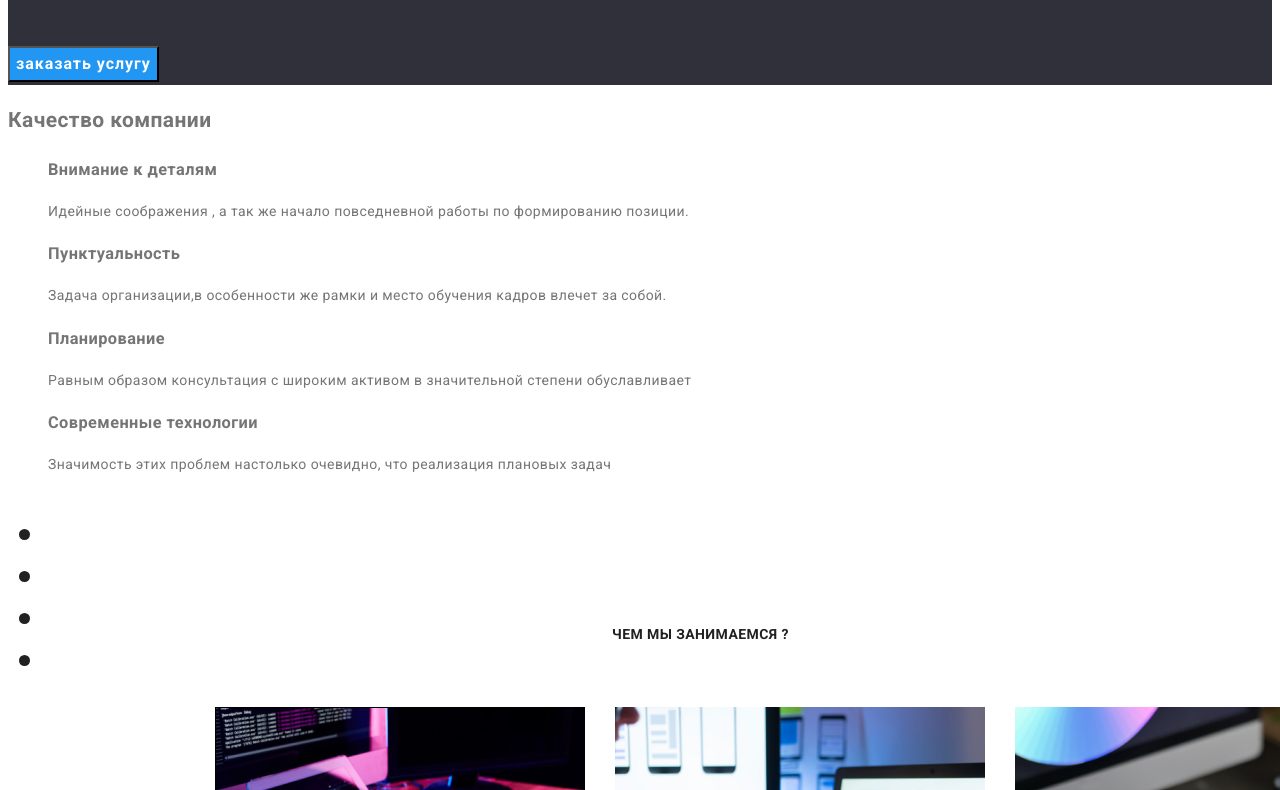
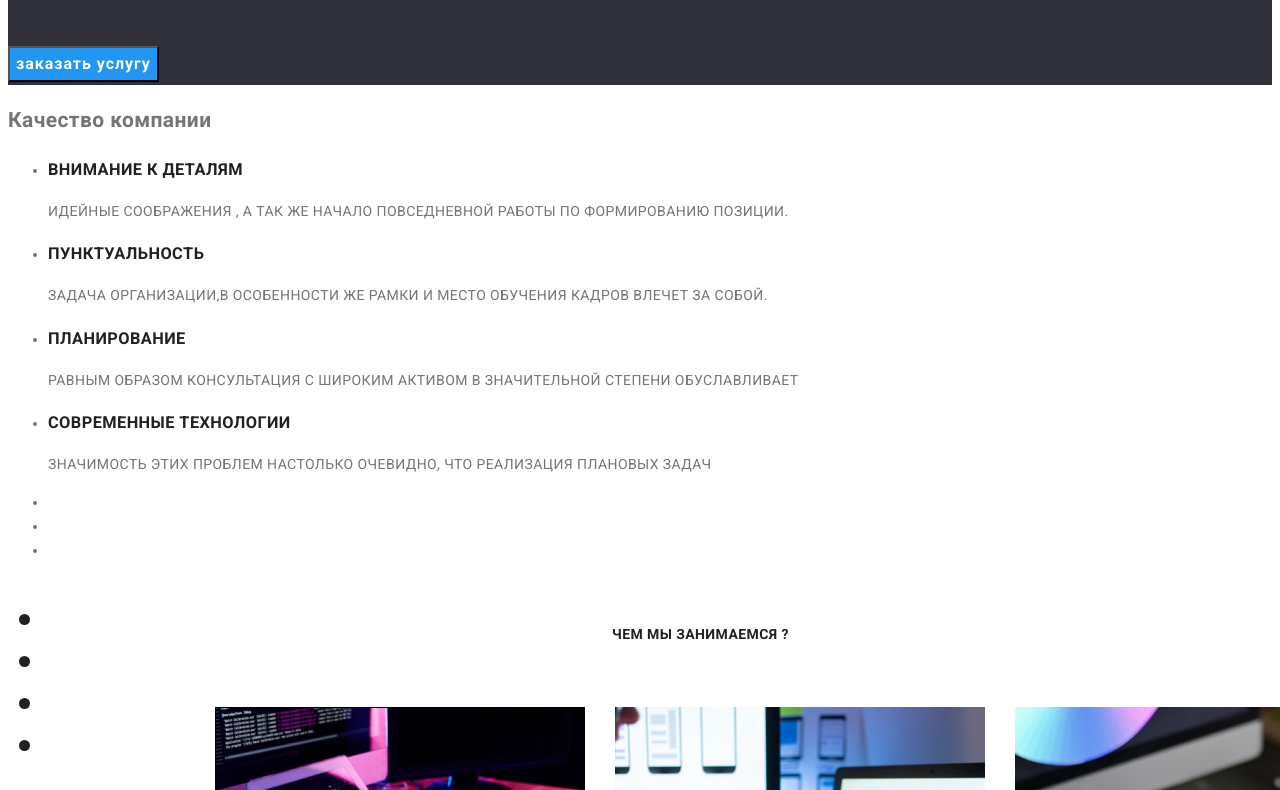
Before and after one commit to Piterkim/goit-markup-hw-02, a plain HTML site: page index.html in a window 1280 px wide. Shown: the part 354-1144 px from the top of the page. Drawn offline with Linux system fonts and the light colour scheme.

Commit message:
пробі

```diff
--- a/css/style.css
+++ b/css/style.css
@@ -46,7 +46,7 @@ body {
 /* Убираем точки из списков */
 
 .list {
-  list-style: none;
+  text-transform: uppercase;
 }
 
 /* Навигация сайта */
@@ -130,6 +130,9 @@ body {
   font-family: "Roboto";
   font-style: normal;
   font-weight: 700;
+}
+.section-title {
+  color: #212121;
 }
 
 .section-title-photo {
```
